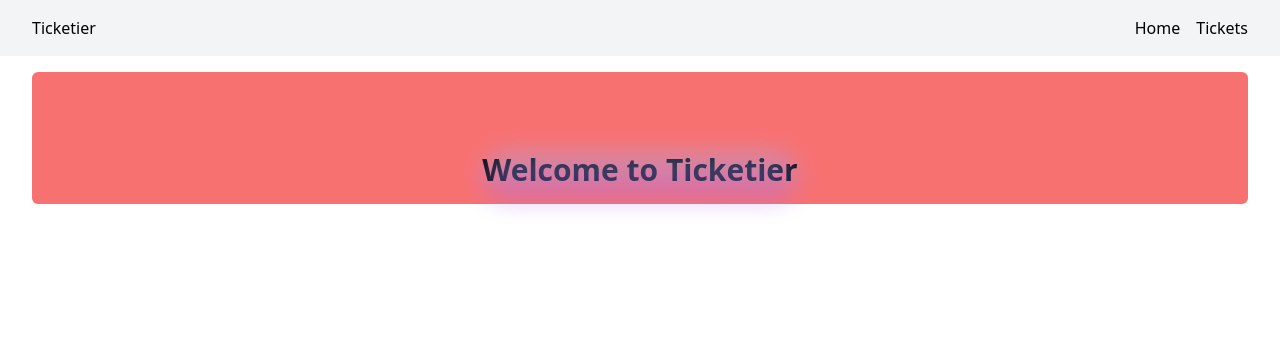
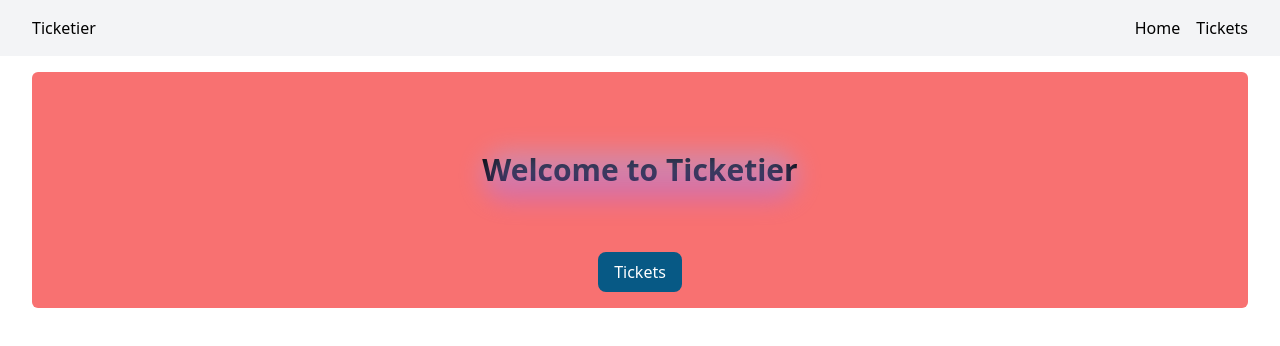
Before and after one commit to AleksandrPolishchuk/TicketierApp, a Next.js app in the folder frontend/ticketier-front-nextjs/: page / in a window 1280 px wide. Shown: the top 346 px of the page. Built offline with nearby package versions, Linux system fonts and the light colour scheme.

Commit message:
add Link to HomePage (frontend)

```diff
--- a/frontend/ticketier-front-nextjs/app/page.tsx
+++ b/frontend/ticketier-front-nextjs/app/page.tsx
@@ -1,3 +1,5 @@
+import Link from "next/link";
+
 const HomePage = () => {
   return (
     <div className="pageGeneralClass flex flex-col justify-center items-center gap-y-8 sm:gap-y-16">
@@ -7,6 +9,12 @@ const HomePage = () => {
           <div className="absolute inset-0 w-full h-8 sm:h-12 rounded-full bg-gradient-to-t from-purple-500 to-blue-300 blur-md opacity-40"></div>
         </h1>
       </div>
+      <Link
+        href="/tickets"
+        className="bg-sky-800 text-white px-4 py-2 rounded-lg"
+      >
+        Tickets
+      </Link>
     </div>
   );
 };
```
